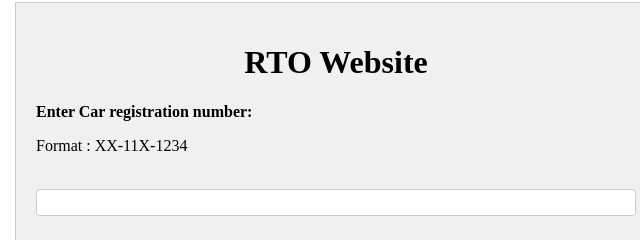
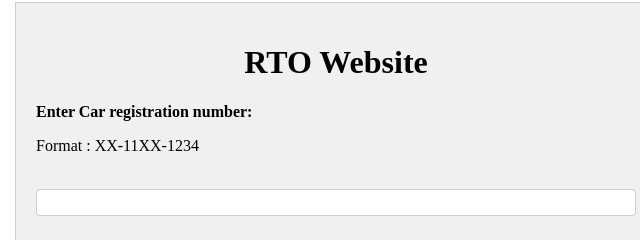
Before and after one commit to Sreenivasan2002/RTO-Website-221-Baker-Street, a plain HTML site: page index.html in a window 1280 px wide. Shown: the part 230-470 px from the top of the page, 304-944 px from the left. Drawn offline with Linux system fonts and the light colour scheme.

Commit message:
Update index.html

```diff
--- a/index.html
+++ b/index.html
@@ -10,7 +10,7 @@
       <h1>RTO Website</h1>
       <form>
         <label for="car">Enter Car registration number:</label>
-        <p>Format : XX-11X-1234</p><br>
+        <p>Format : XX-11XX-1234</p><br>
         <input type="text" id="car" name="car">
         <br><br>
         <!-- <label for="car2">Enter car 2 registration number:</label>
```
